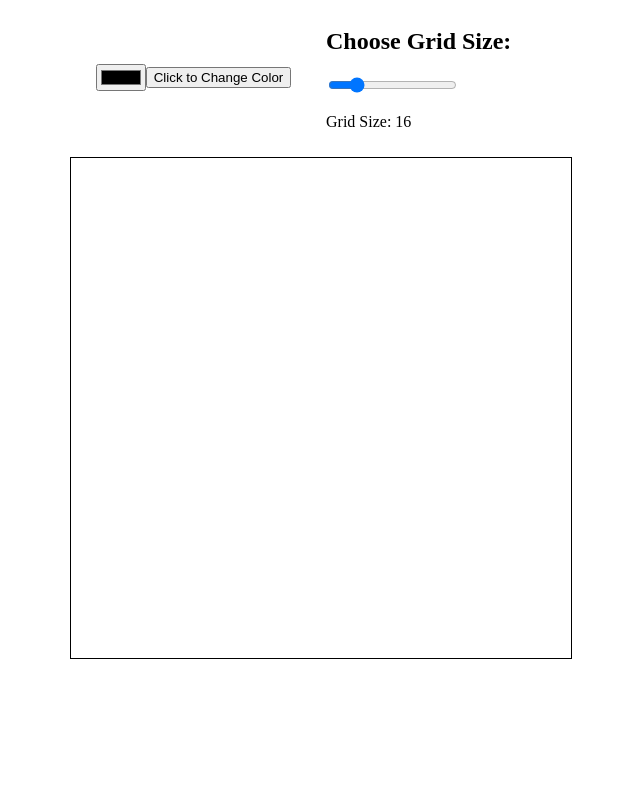
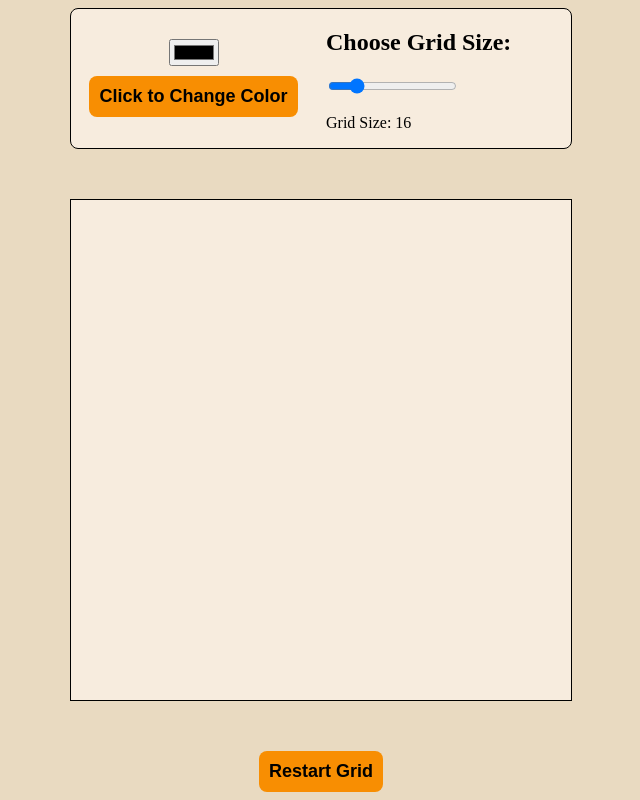
Before and after one commit to Yusef-H/etch_a_sketch, a plain HTML site: page index.html in a window 1280 px wide. Shown: the whole page, without its empty margins (319-959 px from the left). Drawn offline with Linux system fonts and the light colour scheme.

Commit message:
Create some style to the page

```diff
--- a/code.js
+++ b/code.js
@@ -21,7 +21,6 @@ function clearGrid(){
         gridContainer.removeChild(gridContainer.lastChild);
     }
 }
-
 
 /**
  * Create grid elements according to grid size to fill up
@@ -114,11 +113,27 @@ function handleColor(){
 }
 
 /**
+ * This function handles restart button.
+ * Saves the current size and color.
+ */
+function handleRestartButton(){
+    const restartButton = document.querySelector('.restart-button');
+    const sizePicker = document.querySelector('.grid-size input');
+    const colorPicker = document.querySelector('.color input');
+    restartButton.addEventListener('click',()=>{
+        clearGrid();
+        createGrid(sizePicker.value);
+        updateColor(colorPicker.value);
+    })
+}
+
+/**
  * This function handles the grid updates of size and color.
  */
 function handleGrid(){
     handleSize();
     handleColor();
+    handleRestartButton();
 }
 
 createGrid(16, 'black');
--- a/index.html
+++ b/index.html
@@ -23,6 +23,7 @@
     <div class="grid-container">
 
     </div>
+    <button class="restart-button">Restart Grid</button>
 
 </body>
 </html>
--- a/styles.css
+++ b/styles.css
@@ -1,38 +1,56 @@
+html{
+    background-color: #E9DAC1;
+}
 body{
     display: flex;
     flex-direction: column;
     justify-content: center;
     align-items: center;
-    gap: 10px;
+    gap: 50px;
 }
 
 .title{
     width: 500px;
     display: flex;
     flex-direction: row;
+    border-radius: 8px;
     gap:10px;
     justify-content: space-between;
     align-items: center;
+    background-color: #F7ECDE;
+    border: 1px solid black;
 }
 
 .color{
     width: 250px;
     display: flex;
+    flex-direction: column;
+    gap: 10px;
     justify-content: center;
     align-items: center;
 }
-.color.input{
-
+.color-changer,.restart-button{
+    background-color: #f88e02;
+    font-size: large;
+    font-weight: bold;
+    padding: 10px;
+    border-radius: 8px;
+    border: none;
+}
+.color-changer:hover,.restart-button:hover{
+    background-color: #e2ab63;
 }
 .grid-size{
     width: 250px;
 }
+
 
 .grid-container{
     display: grid;
     height: 500px;
     width: 500px;
     border: 1px solid black;
+    background-color: #F7ECDE;
 }
 
 .grid-element{
```
